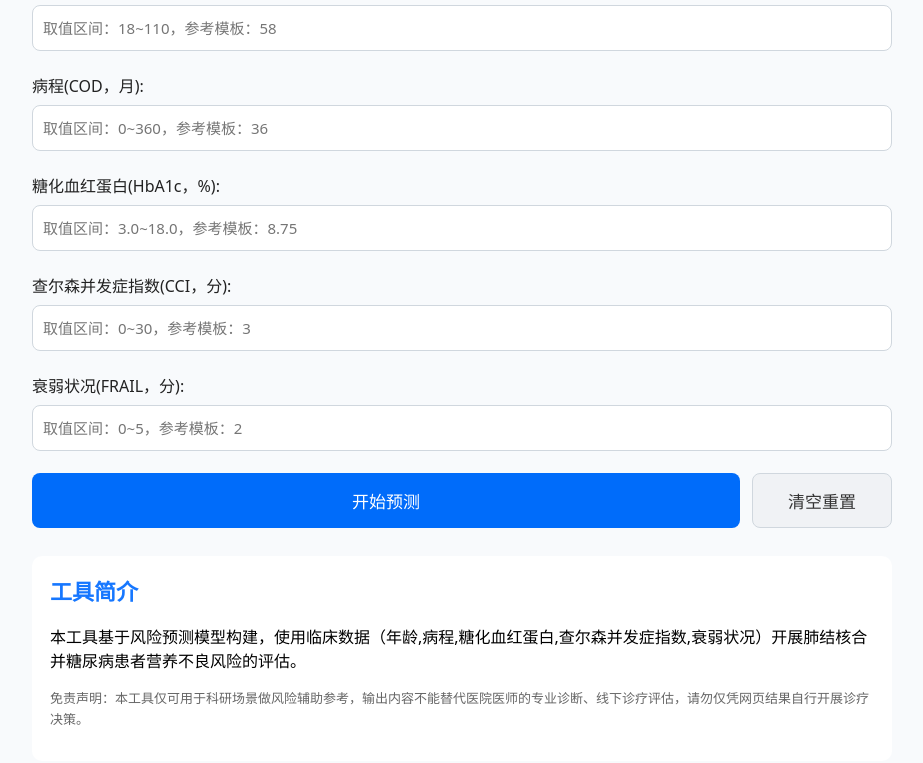
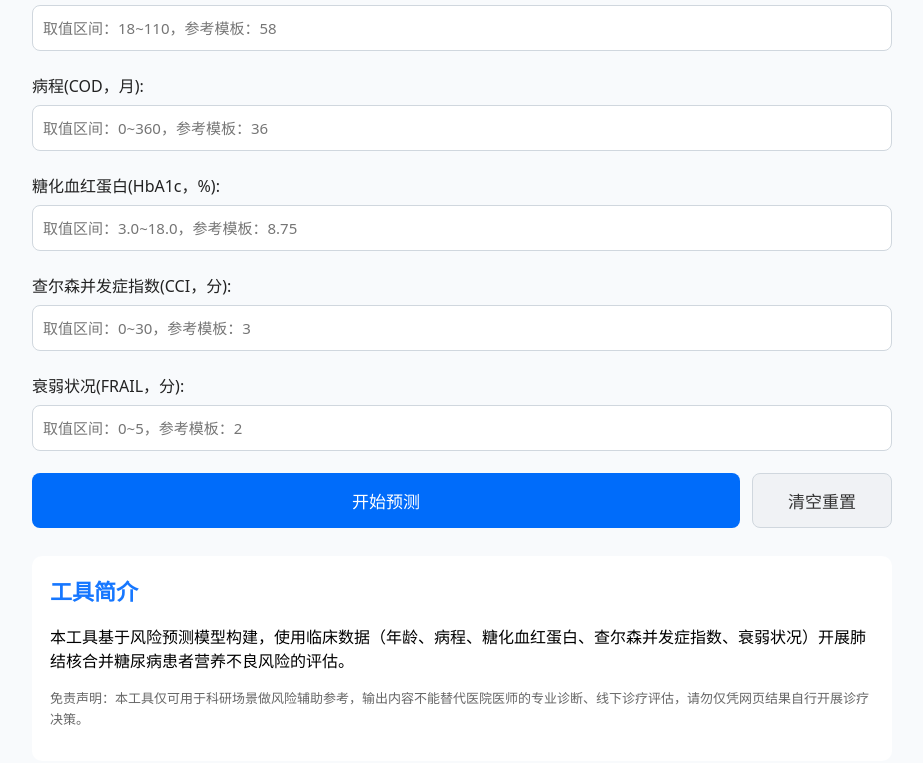
Before and after one commit to huadianlong/predictiontool, a plain HTML site: page index.html in a window 1280 px wide. Shown: the part 127-890 px from the top of the page, without its empty margins (178-1101 px from the left). Drawn offline with Linux system fonts and the light colour scheme.

Commit message:
备注信息微调

```diff
--- a/index.html
+++ b/index.html
@@ -138,7 +138,7 @@
 
 <div class="intro-block">
     <h2>工具简介</h2>
-    <p>本工具基于风险预测模型构建，使用临床数据（年龄,病程,糖化血红蛋白,查尔森并发症指数,衰弱状况）开展肺结核合并糖尿病患者营养不良风险的评估。</p>
+    <p>本工具基于风险预测模型构建，使用临床数据（年龄、病程、糖化血红蛋白、查尔森并发症指数、衰弱状况）开展肺结核合并糖尿病患者营养不良风险的评估。</p>
     <p class="disclaimer">免责声明：本工具仅可用于科研场景做风险辅助参考，输出内容不能替代医院医师的专业诊断、线下诊疗评估，请勿仅凭网页结果自行开展诊疗决策。</p>
 </div>
 
```
